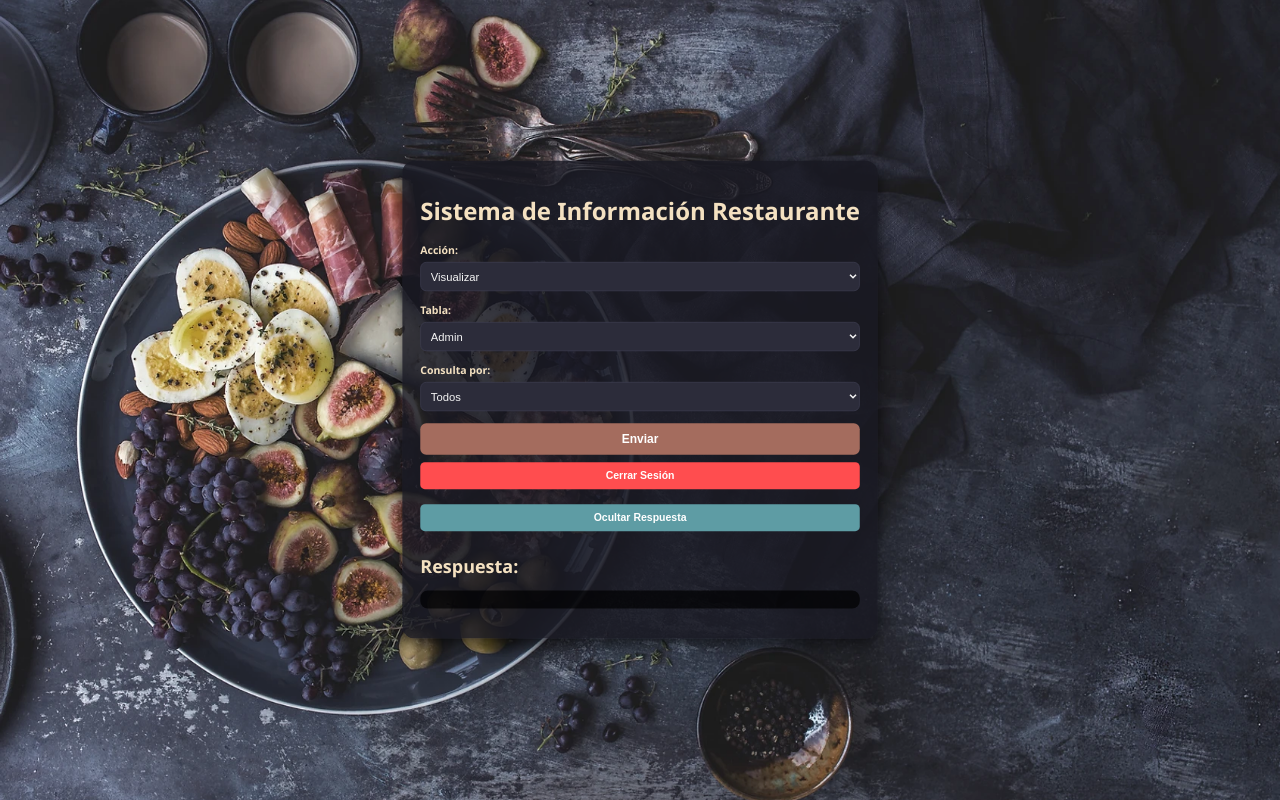
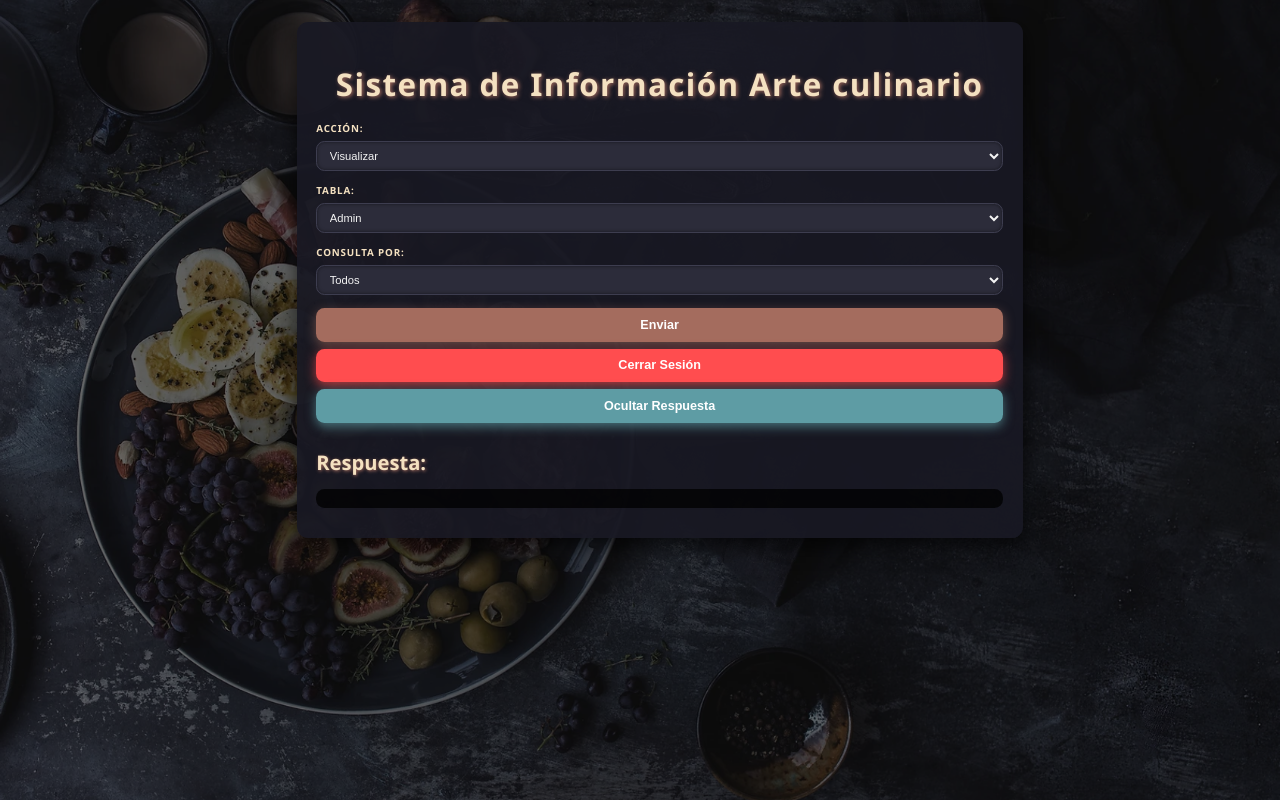
Before and after one commit to yaircalderon338/sistemadeinformacionRM, a Vue app in the folder frontend/: page /apitester in a window 1280 px wide. Built offline with nearby package versions, Linux system fonts and the light colour scheme.

Commit message:
cambios visuales y en la funcionalidad de la fecha a la hora de agregar o modificar en las tablas que requieran ese dato

```diff
--- a/frontend/src/assets/tester.css
+++ b/frontend/src/assets/tester.css
@@ -1,193 +1,267 @@
+:root {
+  --primary-color: #a46c5e;
+  --primary-hover: #7e4c3f;
+  --secondary-color: #5e9ca4;
+  --secondary-hover: #467c82;
+  --danger-color: #ff4d4f;
+  --danger-hover: #d9363e;
+  --background-dark: rgba(25, 25, 35, 0.95);
+  --input-bg: #2c2c3a;
+  --input-border: #3d3d4f;
+  --text-light: #f4e1c1;
+  --text-default: #f4f4f4;
+  --shadow-color: rgba(0, 0, 0, 0.7);
+}
+
 body {
   margin: 0;
-  font-family: 'Segoe UI', sans-serif;
-  background: url('../assets/fondorestaurante1.png') no-repeat center center fixed;
+  font-family: 'Segoe UI', Tahoma, Geneva, Verdana, sans-serif;
+  background: linear-gradient(
+      rgba(0, 0, 0, 0.6),
+      rgba(0, 0, 0, 0.6)
+    ),
+    url('../assets/fondorestaurante1.png') no-repeat center center fixed;
   background-size: cover;
-  color: #f4f4f4;
+  color: var(--text-default);
   display: flex;
   justify-content: center;
   align-items: center;
-  height: 100vh;
+  min-height: 100vh;
+  height: 100%;
+  zoom: 0.7;
 }
 
-/* Contenedor centrado */
 .zoom-container {
   display: flex;
   justify-content: center;
   align-items: center;
-  min-height: 100vh;
+  width: 70%;
+  height: 70%;
+  padding: 25px;
+  box-sizing: border-box;
+  transition: transform 0.4s cubic-bezier(0.4, 0, 0.2, 1), box-shadow 0.4s ease;
+  transform: scale(0.5);
+  transform-origin: center;
+  box-shadow: 0 0 20px var(--shadow-color);
+  border-radius: 20px;
+  background: var(--background-dark);
 }
 
-/* Caja principal con escala fija */
-.api-tester {
-  max-width: 1000px; /* Aumenté el valor de max-width */
-  padding: 24px;
-  border-radius: 16px;
-  background: rgba(25, 25, 35, 0.85);
-  box-shadow: 0 8px 20px rgba(0, 0, 0, 0.6);
-  transform: scale(0.75);
-  transform-origin: center center;
+.zoom-container:hover {
+  transform: scale(1.55);
+  box-shadow: 0 0 35px var(--primary-color);
 }
 
+.api-tester {
+  width: 100%;
+  padding: 28px;
+  border-radius: 16px;
+  background: var(--background-dark);
+  box-shadow: 0 10px 30px var(--shadow-color);
+  transition: box-shadow 0.3s ease;
+}
+
+.api-tester:hover {
+  box-shadow: 0 15px 45px var(--primary-color);
+}
 
 /* Título */
 .api-tester h1 {
   text-align: center;
-  margin-bottom: 22px;
-  color: #f4e1c1;
+  margin-bottom: 24px;
+  color: var(--text-light);
+  font-weight: 800;
+  font-size: 2.8rem;
+  letter-spacing: 2px;
+  text-shadow: 2px 2px 6px var(--primary-color);
 }
 
 /* Formularios */
 .form-group {
-  margin-bottom: 16px;
+  margin-bottom: 18px;
 }
 
 .form-group label {
   display: block;
-  font-weight: 600;
-  margin-bottom: 6px;
-  color: #f4e1c1;
+  font-weight: 700;
+  margin-bottom: 8px;
+  color: var(--text-light);
+  text-transform: uppercase;
+  letter-spacing: 1.2px;
 }
 
 .form-group input,
 .form-group select,
 .form-group textarea {
   width: 100%;
-  padding: 9px;
-  border: 1px solid #3d3d4f;
-  border-radius: 8px;
-  background: #2c2c3a;
-  color: #f4f4f4;
-  font-size: 15px;
+  padding: 12px 15px;
+  border: 1.5px solid var(--input-border);
+  border-radius: 12px;
+  background: var(--input-bg);
+  color: var(--text-default);
+  font-size: 16px;
+  font-weight: 500;
+  transition: border-color 0.3s ease, box-shadow 0.3s ease;
+  box-shadow: inset 0 0 5px rgba(0, 0, 0, 0.5);
 }
 
-.form-group input::placeholder {
-  color: #aaa;
+.form-group input::placeholder,
+.form-group textarea::placeholder {
+  color: #bbb;
+  font-style: italic;
 }
 
-/* Botones generales */
+.form-group input:focus,
+.form-group select:focus,
+.form-group textarea:focus {
+  outline: none;
+  border-color: var(--primary-color);
+  box-shadow: 0 0 8px var(--primary-color);
+  background: #393948;
+  color: #fff;
+}
+
+/* Botones */
 button {
   width: 100%;
-  padding: 12px;
-  background: #a46c5e;
+  padding: 14px;
+  background: var(--primary-color);
   border: none;
   color: #fff;
-  font-size: 16px;
-  font-weight: 600;
-  border-radius: 8px;
+  font-size: 18px;
+  font-weight: 700;
+  border-radius: 12px;
   cursor: pointer;
-  transition: background 0.3s;
-  margin-top: 10px;
+  transition: background 0.4s ease, box-shadow 0.4s ease, transform 0.2s ease;
+  box-shadow: 0 5px 15px rgba(164, 108, 94, 0.6);
 }
 
 button:hover {
-  background: #7e4c3f;
+  background: var(--primary-hover);
+  box-shadow: 0 7px 25px rgba(126, 76, 63, 0.9);
+  transform: scale(1.05);
 }
 
-/* Botón cerrar sesión */
+button:active {
+  transform: scale(0.98);
+}
+
 .cerrar-sesion-btn {
-  background-color: #ff4d4f;
-  color: white;
-  border: none;
-  padding: 10px 20px;
-  margin-bottom: 20px;
-  cursor: pointer;
-  border-radius: 6px;
-  font-size: 14px;
-  transition: background-color 0.3s ease;
+  background-color: var(--danger-color);
+  box-shadow: 0 5px 15px rgba(255, 77, 79, 0.7);
 }
 
 .cerrar-sesion-btn:hover {
-  background-color: #d9363e;
+  background-color: var(--danger-hover);
+  box-shadow: 0 7px 25px rgba(217, 54, 62, 0.9);
 }
 
-/* Botón toggle respuesta */
 .toggle-respuesta-btn {
-  background-color: #5e9ca4;
-  color: white;
-  border: none;
-  padding: 10px 20px;
-  margin-top: 15px;
-  cursor: pointer;
-  border-radius: 6px;
-  font-size: 14px;
-  transition: background-color 0.3s ease;
+  background-color: var(--secondary-color);
+  box-shadow: 0 5px 15px rgba(94, 156, 164, 0.7);
 }
 
 .toggle-respuesta-btn:hover {
-  background-color: #467c82;
+  background-color: var(--secondary-hover);
+  box-shadow: 0 7px 25px rgba(70, 124, 130, 0.9);
 }
 
-/* Respuesta */
+/* Respuesta API */
 .respuesta {
-  margin-top: 30px;
+  margin-top: 36px;
+  animation: fadeIn 0.8s ease forwards;
 }
 
 .respuesta h2 {
-  color: #f4e1c1;
-  margin-bottom: 16px;
+  color: var(--text-light);
+  margin-bottom: 18px;
+  font-size: 1.8rem;
+  text-shadow: 1px 1px 5px var(--primary-color);
 }
 
-/* Tabla */
 .respuesta table {
   width: 100%;
   border-collapse: collapse;
-  margin-top: 1rem;
+  margin-top: 1.2rem;
+  box-shadow: 0 0 12px var(--shadow-color);
+  border-radius: 10px;
+  overflow: hidden;
 }
 
 .respuesta th,
 .respuesta td {
   border: 1px solid #555;
-  padding: 10px;
+  padding: 12px;
   text-align: left;
-  color: #f4f4f4;
+  color: var(--text-default);
+  transition: background-color 0.3s ease;
 }
 
 .respuesta th {
-  background-color: #3d3d4f;
-  color: #f4e1c1;
+  background: linear-gradient(45deg, var(--primary-color), var(--secondary-color));
+  color: var(--text-light);
+  font-weight: 700;
+  letter-spacing: 1.1px;
+  text-transform: uppercase;
 }
 
 .respuesta tr:nth-child(even) {
-  background-color: #2c2c3a;
+  background-color: #2e2e42;
 }
 
 .respuesta tr:nth-child(odd) {
   background-color: #24242f;
 }
 
-/* Lista */
+.respuesta tr:hover {
+  background-color: var(--primary-hover);
+  cursor: pointer;
+  color: #fff;
+}
+
 .respuesta ul {
   list-style-type: none;
   padding: 0;
+  margin: 0;
 }
 
 .respuesta li {
-  padding: 8px 0;
+  padding: 10px 0;
   border-bottom: 1px solid #444;
-  color: #f4f4f4;
+  font-weight: 600;
+  color: var(--text-default);
 }
 
 .respuesta li strong {
-  color: #f4e1c1;
+  color: var(--text-light);
 }
 
-/* Texto suelto */
-.respuesta p {
-  padding: 12px;
-  background: rgba(0, 0, 0, 0.7);
-  border-radius: 10px;
+.respuesta p,
+.respuesta pre {
+  padding: 14px;
+  background: rgba(0, 0, 0, 0.75);
+  border-radius: 12px;
   color: #e0e0e0;
+  margin-top: 14px;
+  font-size: 15px;
+  line-height: 1.4;
+  font-family: 'Courier New', Courier, monospace;
 }
 
-/* Preformato */
 .respuesta pre {
-  background: rgba(0, 0, 0, 0.7);
-  color: #e0e0e0;
-  padding: 16px;
-  border-radius: 10px;
   overflow-x: auto;
   max-height: 400px;
+  scrollbar-width: thin;
+  scrollbar-color: var(--primary-color) transparent;
+}
+
+.respuesta pre::-webkit-scrollbar {
+  height: 8px;
+}
+
+.respuesta pre::-webkit-scrollbar-thumb {
+  background-color: var(--primary-color);
+  border-radius: 8px;
 }
 
 /* Paginación */
@@ -195,26 +269,110 @@ button:hover {
   display: flex;
   justify-content: space-between;
   align-items: center;
-  margin-top: 20px;
+  margin-top: 24px;
+  flex-wrap: wrap;
+  gap: 12px;
 }
 
 .paginacion button {
-  padding: 10px 20px;
-  background-color: #a46c5e;
+  padding: 12px 24px;
+  background-color: var(--primary-color);
   border: none;
   color: #fff;
-  border-radius: 6px;
+  border-radius: 8px;
   cursor: pointer;
-  transition: background-color 0.3s ease;
-  font-size: 14px;
+  transition: background-color 0.4s ease, box-shadow 0.4s ease;
+  font-size: 15px;
+  font-weight: 600;
+  box-shadow: 0 4px 15px rgba(164, 108, 94, 0.5);
+}
+
+.paginacion button:hover {
+  background-color: var(--primary-hover);
+  box-shadow: 0 6px 25px rgba(126, 76, 63, 0.8);
 }
 
 .paginacion button:disabled {
   background-color: #555;
   cursor: not-allowed;
+  box-shadow: none;
 }
 
 .paginacion span {
-  font-size: 14px;
-  color: #f4e1c1;
+  font-size: 15px;
+  color: var(--text-light);
+  font-weight: 600;
 }
+
+/* Inputs dinámicos */
+.dynamic-input {
+  display: flex;
+  flex-direction: column;
+  margin-bottom: 16px;
+}
+
+.dynamic-input label {
+  color: var(--text-light);
+  font-weight: 700;
+  margin-bottom: 8px;
+  text-transform: uppercase;
+  letter-spacing: 1.2px;
+}
+
+.dynamic-input input,
+.dynamic-input textarea {
+  padding: 12px 15px;
+  border: 1.5px solid var(--input-border);
+  border-radius: 12px;
+  background: var(--input-bg);
+  color: var(--text-default);
+  font-size: 16px;
+  font-weight: 500;
+  transition: border-color 0.3s ease, box-shadow 0.3s ease;
+}
+
+.dynamic-input input:focus,
+.dynamic-input textarea:focus {
+  outline: none;
+  border-color: var(--secondary-color);
+  box-shadow: 0 0 8px var(--secondary-color);
+  background: #393948;
+  color: #fff;
+}
+
+/* Animaciones */
+@keyframes fadeIn {
+  0% {
+    opacity: 0;
+    transform: translateY(15px);
+  }
+  100% {
+    opacity: 1;
+    transform: translateY(0);
+  }
+}
+
+/* Media Queries para responsividad */
+@media (max-width: 1000px) {
+  body {
+    zoom: 0.55;
+  }
+
+  .zoom-container {
+    width: 100%;
+    height: auto;
+    padding: 20px;
+    border-radius: 16px;
+  }
+}
+
+@media (max-width: 600px) {
+  body {
+    zoom: 0.45;
+  }
+
+  .zoom-container {
+    padding: 15px;
+    border-radius: 12px;
+  }
+}
--- a/frontend/src/components/ApiTester.vue
+++ b/frontend/src/components/ApiTester.vue
@@ -1,6 +1,6 @@
 <template>
   <div class="api-tester">
-    <h1>Sistema de Información Restaurante</h1>
+    <h1>Sistema de Información Arte culinario</h1>
 
     <div class="form-group">
       <label>Acción:</label>
@@ -48,23 +48,24 @@
         <label>ID:</label>
         <input v-model="formData.id" placeholder="ID a modificar" />
       </div>
-
       <div v-for="(campo, key) in camposFormulario" :key="key" class="form-group">
         <label>{{ campo.label }}:</label>
-        <input v-model="formData[campo.nombre]" :placeholder="campo.placeholder" />
+        <input
+          v-model="formData[campo.nombre]"
+          :placeholder="campo.placeholder"
+          :type="campo.nombre.includes('date') ? 'date' : 'text'"
+        />
       </div>
     </div>
 
     <button @click="realizarAccion">Enviar</button>
     <button class="cerrar-sesion-btn" @click="cerrarSesion">Cerrar Sesión</button>
-
     <button class="toggle-respuesta-btn" @click="toggleRespuesta">
       {{ mostrarRespuesta ? 'Ocultar' : 'Mostrar' }} Respuesta
     </button>
 
     <div v-if="mostrarRespuesta" class="respuesta">
       <h2>Respuesta:</h2>
-
       <div v-if="Array.isArray(respuesta)">
         <table v-if="respuesta.length > 0">
           <thead>
@@ -86,7 +87,6 @@
           <button @click="paginaSiguiente" :disabled="paginaActual === totalPaginas">Siguiente →</button>
         </div>
       </div>
-
       <div v-else-if="typeof respuesta === 'object' && respuesta !== null">
         <ul>
           <li v-for="(valor, key) in respuesta" :key="key">
@@ -94,7 +94,6 @@
           </li>
         </ul>
       </div>
-
       <div v-else>
         <p>{{ respuesta }}</p>
       </div>
@@ -108,24 +107,21 @@ import { useRouter } from 'vue-router'
 import '../assets/tester.css'
 
 const router = useRouter()
-
 const accion = ref('visualizar')
 const tabla = ref('admin')
 const modoConsulta = ref('todos')
 const id = ref('')
 const respuesta = ref('')
-
 const formData = ref({})
 const mostrarRespuesta = ref(true)
-
-const toggleRespuesta = () => {
-  mostrarRespuesta.value = !mostrarRespuesta.value
-}
+const paginaActual = ref(1)
+const itemsPorPagina = 5
 
 const camposPorTabla = {
   admin: [
     { nombre: 'username', label: 'Usuario', placeholder: 'Usuario' },
-    { nombre: 'password', label: 'Contraseña', placeholder: 'Contraseña' }
+    { nombre: 'password', label: 'Contraseña', placeholder: 'Contraseña' },
+    { nombre: 'tipo_usuario', label: 'Tipo de Usuario', placeholder: 'administrador' }
   ],
   menu: [
     { nombre: 'menuName', label: 'Nombre del menú', placeholder: 'Nombre' }
@@ -138,7 +134,7 @@ const camposPorTabla = {
   order: [
     { nombre: 'status', label: 'Estado', placeholder: 'Estado' },
     { nombre: 'total', label: 'Total', placeholder: 'Total' },
-    { nombre: 'order_date', label: 'Fecha (YYYY-MM-DD)', placeholder: 'Fecha' }
+    { nombre: 'order_date', label: 'Fecha', placeholder: 'YYYY-MM-DD' }
   ],
   orderdetail: [
     { nombre: 'orderID', label: 'Order ID', placeholder: 'orderID' },
@@ -146,7 +142,7 @@ const camposPorTabla = {
     { nombre: 'quantity', label: 'Cantidad', placeholder: 'Cantidad' }
   ],
   reports: [
-    { nombre: 'report_date', label: 'Fecha (YYYY-MM-DD)', placeholder: 'Fecha' },
+    { nombre: 'report_date', label: 'Fecha', placeholder: 'YYYY-MM-DD' },
     { nombre: 'report_data', label: 'Datos', placeholder: 'Datos del reporte' },
     { nombre: 'adminid', label: 'Admin ID', placeholder: 'adminid' }
   ],
@@ -157,13 +153,12 @@ const camposPorTabla = {
     { nombre: 'username', label: 'Usuario', placeholder: 'Usuario' },
     { nombre: 'password', label: 'Contraseña', placeholder: 'Contraseña' },
     { nombre: 'status', label: 'Estado', placeholder: 'Online/Offline' },
-    { nombre: 'role', label: 'Rol', placeholder: 'chef/Mesero' }
+    { nombre: 'role', label: 'Rol', placeholder: 'chef/Mesero' },
+    { nombre: 'tipo_usuario', label: 'Tipo de Usuario', placeholder: 'empleado' }
   ]
 }
 
-const camposFormulario = computed(() => {
-  return camposPorTabla[tabla.value] || []
-})
+const camposFormulario = computed(() => camposPorTabla[tabla.value] || [])
 
 const resetForm = () => {
   formData.value = {}
@@ -173,6 +168,11 @@ const resetForm = () => {
 }
 
 const realizarAccion = async () => {
+  if (accion.value === 'seleccionar' || tabla.value === 'seleccionar') {
+    respuesta.value = 'Debe seleccionar una acción y una tabla válida.'
+    return
+  }
+
   let url = `http://localhost:3000/${tabla.value}`
   const options = {}
 
@@ -198,6 +198,7 @@ const realizarAccion = async () => {
     }
 
     if (accion.value === 'agregar') {
+      setTipoUsuarioDefault()
       options.method = 'POST'
       options.headers = { 'Content-Type': 'application/json' }
       options.body = JSON.stringify(formData.value)
@@ -208,11 +209,13 @@ const realizarAccion = async () => {
         respuesta.value = 'Debes ingresar el ID a modificar.'
         return
       }
-      url += `/${formData.value.id}`
-      const { id: idField, ...datosModificados } = formData.value
+      const idMod = formData.value.id
+      const { id: idField, ...resto } = formData.value
+      setTipoUsuarioDefault(resto)
+      url += `/${idMod}`
       options.method = 'PUT'
       options.headers = { 'Content-Type': 'application/json' }
-      options.body = JSON.stringify(datosModificados)
+      options.body = JSON.stringify(resto)
     }
 
     const res = await fetch(url, options)
@@ -226,12 +229,18 @@ const realizarAccion = async () => {
   }
 }
 
+const setTipoUsuarioDefault = (obj = formData.value) => {
+  if (tabla.value === 'admin' && !obj.tipo_usuario) obj.tipo_usuario = 'administrador'
+  if (tabla.value === 'staff' && !obj.tipo_usuario) obj.tipo_usuario = 'empleado'
+}
+
 const cerrarSesion = () => {
   router.push('/login')
 }
 
-const paginaActual = ref(1)
-const itemsPorPagina = 5
+const toggleRespuesta = () => {
+  mostrarRespuesta.value = !mostrarRespuesta.value
+}
 
 const respuestaPaginada = computed(() => {
   if (Array.isArray(respuesta.value)) {
--- a/package.json
+++ b/package.json
@@ -22,7 +22,9 @@
     "swagger-jsdoc": "^6.2.8",
     "swagger-ui-express": "^5.0.1",
     "vue": "^3.5.13",
+    "vue-datepicker-next": "^1.0.3",
     "vue-router": "^4.5.1",
+    "vue3-datepicker": "^0.4.0",
     "vuex": "^4.1.0",
     "yamljs": "^0.3.0"
   },
```
Also changed, not shown: 1 other file (tests, documents, lock files or other folders).
